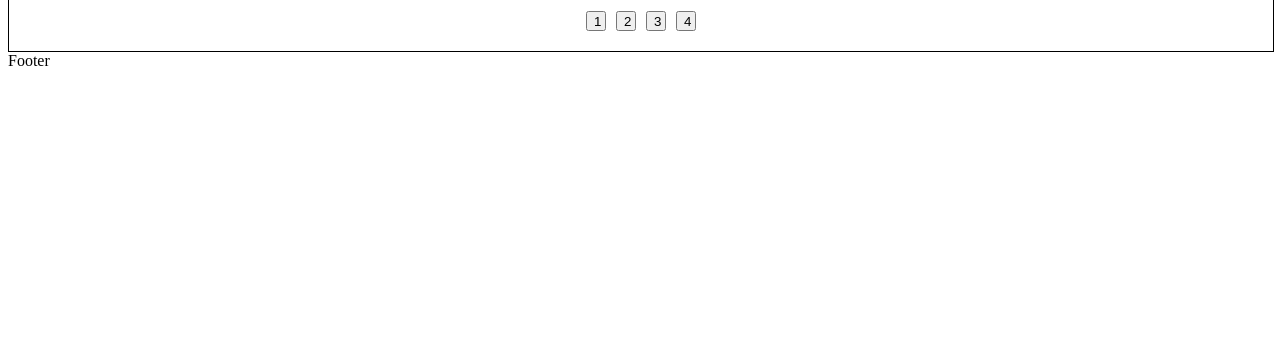
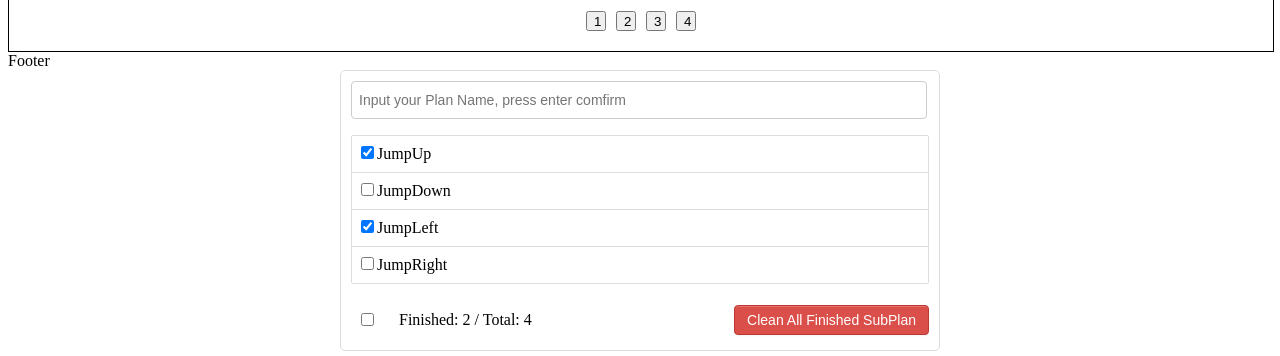
Before and after one commit to preyjk/KaiFitness, a React (Vite) app in the folder fitnessClient/: page / in a window 1280 px wide. Shown: the part 1310-1666 px from the top of the page. Before the commit the page ends 1388 px from the top, so only its background shows below. Built offline with nearby package versions, Linux system fonts and the light colour scheme.

Commit message:
update Plan Submit & delete & manage planlist --- Almost finished just need fit on project

```diff
--- a/fitnessClient/package.json
+++ b/fitnessClient/package.json
@@ -11,8 +11,11 @@
   "dependencies": {
     "babel-cli": "^6.26.0",
     "babel-preset-react-app": "^3.1.2",
+    "nanoid": "^4.0.2",
+    "prop-types": "^15.8.1",
     "react": "^18.2.0",
-    "react-dom": "^18.2.0"
+    "react-dom": "^18.2.0",
+    "uuid": "^9.0.0"
   },
   "devDependencies": {
     "@babel/core": "^7.21.4",
--- a/fitnessClient/src/App.js
+++ b/fitnessClient/src/App.js
@@ -5,6 +5,7 @@ import React from 'react';
 import Header from "./components/Header/Header";
 import Home from './components/HomePage/Home/Home';
 import Footer from "./components/Footer/Footer";
+import SubPlan from './components/PlanSubmitPage/SubPlan/SubPlan';
 
 var App = function App() {
 
@@ -13,7 +14,8 @@ var App = function App() {
     { className: '' },
     React.createElement(Header, null),
     React.createElement(Home, null),
-    React.createElement(Footer, null)
+    React.createElement(Footer, null),
+    React.createElement(SubPlan,null)
   );
 };
 
--- /dev/null
+++ b/fitnessClient/src/components/PlanSubmitPage/PlanIn/PlanIn.css
@@ -0,0 +1,14 @@
+.todo-header input{
+    width: 560px;
+    height: 28px;
+    font-size: 14px;
+    border: 1px solid #ccc;
+    border-radius: 4px;
+    padding: 4px 7px;
+}
+
+.todo-header input:focus{
+    outline: none;
+    border-color: rgba(82, 168, 236, 0.8);
+    box-shadow: inset 0 1px 1px rgba(0, 0, 0, 0.075), 0 0 8px rgba(82, 168, 236, 0.6);
+}
--- a/fitnessClient/src/components/PlanSubmitPage/PlanIn/PlanIn.jsx
+++ b/fitnessClient/src/components/PlanSubmitPage/PlanIn/PlanIn.jsx
@@ -1,11 +1,28 @@
 import React, { Component } from 'react'
+import PropTypes from 'prop-types'
+import {nanoid} from 'nanoid'
+import "./PlanIn.css"
 
-export default class
- extends Component {
+export default class extends Component {
+
+  static propTypes = {
+    addPlan:PropTypes.func.isRequired
+  }
+
+  handleEnter = (e)=>{
+    const {keyCode,target} = e
+    if(keyCode !== 13) return
+    if(target.value.trim()!==''){
+      const input = {id:nanoid(), name: target.value, done:false}
+      this.props.addPlan(input)
+      target.value = ''
+    }
+
+  }
   render() {
     return (
       <div className='todo-header'>
-        <input type="text" placeholder='Input your Plan Name, press enter comfirm' />
+        <input onKeyUp={this.handleEnter} type="text" placeholder='Input your Plan Name, press enter comfirm' />
       </div>
     )
   }
--- /dev/null
+++ b/fitnessClient/src/components/PlanSubmitPage/PlanItem/PlanItem.css
@@ -0,0 +1,33 @@
+li {
+    list-style: none;
+    height: 36px;
+    line-height: 36px;
+    padding: 0 5px;
+    border-bottom: 1px solid #ddd;
+}
+
+li label{
+    float: left;
+    cursor: pointer;
+}
+
+li label li input{
+    vertical-align: middle;
+    margin-right: 6px;
+    position: relative;
+    top: -1px;
+}
+
+li button{
+    float: right;
+    display: none;
+    margin-top: 3px;
+}
+
+li:before{
+    content: initial;
+}
+
+li:last-child{
+    border-bottom: none;
+}
--- a/fitnessClient/src/components/PlanSubmitPage/PlanItem/PlanItem.jsx
+++ b/fitnessClient/src/components/PlanSubmitPage/PlanItem/PlanItem.jsx
@@ -1,14 +1,40 @@
 import React, { Component } from 'react'
+import PropTypes from 'prop-types'
+import './PlanItem.css'
+
 
 export default class PlanItem extends Component {
+  state = {mouse:false}
+  static propTypes = {
+    updatePlan:PropTypes.func.isRequired,
+  }
+  handleMouse = (flag) =>{
+    return()=>{
+      this.setState({mouse:flag})
+    }
+  }
+  handleCheck=(id)=>{
+    return(e)=>{
+      this.props.updatePlan(id,e.target.checked)
+    }
+  }
+  handleDel=(id)=>{
+    return()=>{
+      if(confirm('Are your gonna delete this plan?')){
+        this.props.delPlan(id)
+      }
+    }
+  }
   render() {
+    const{id, name, done} = this.props
+    const{mouse} = this.state
     return (
-      <li>
+      <li style={{backgroundColor:mouse? '#ddd': '#fff'}} id={id} onMouseEnter={this.handleMouse(true)} onMouseLeave={this.handleMouse(false)}>
         <label htmlFor="">
-          <input type="checkbox" />
-          <span>SportName</span>
-          <button className='btn btn-danger' style={{display:'none'}}>Delete</button>
+          <input type="checkbox" checked={done} onChange={this.handleCheck(id)}/>
+          <span>{name}</span>
         </label>
+          <button className='btn btn-danger' style={{display:mouse?'block':'none'}} onClick={this.handleDel(id)}>Delete</button>
       </li>
     )
   }
--- /dev/null
+++ b/fitnessClient/src/components/PlanSubmitPage/PlanList/PlanList.css
@@ -0,0 +1,15 @@
+.todo-main{
+    margin-left: 0px;
+    border: 1px solid #ddd;
+    border-radius: 2px;
+    padding: 0;
+}
+
+.todo-empty{
+    height: 40px;
+    line-height: 40px;
+    border: 1px solid #ddd;
+    border-radius: 2px;
+    padding-left: 5px;
+    margin-top: 10px;
+}
--- a/fitnessClient/src/components/PlanSubmitPage/PlanList/PlanList.jsx
+++ b/fitnessClient/src/components/PlanSubmitPage/PlanList/PlanList.jsx
@@ -1,11 +1,23 @@
 import React, { Component } from 'react'
+import PropTypes from 'prop-types'
 import PlanItem from '../PlanItem/PlanItem'
+import './PlanList.css'
 
 export default class PlanList extends Component {
+  static propTypes = {
+    todolist:PropTypes.array.isRequired,
+    updatePlan:PropTypes.func.isRequired,
+    delPlan:PropTypes.func.isRequired
+  }
   render() {
+    const {todolist,updatePlan,delPlan} = this.props
     return (
       <ul className='todo-main'>
-        <PlanItem />
+        {
+          todolist.map((todo)=>{
+            return <PlanItem key={todo.id} {...todo} updatePlan={updatePlan} delPlan={delPlan}/>
+          })
+        }
       </ul>
     )
   }
--- /dev/null
+++ b/fitnessClient/src/components/PlanSubmitPage/PlanSum/PlanSum.css
@@ -0,0 +1,24 @@
+.todo-footer{
+    height: 40px;
+    line-height: 40px;
+    padding-left: 6px;
+    margin-top: 5px;
+}
+
+.todo-footer label{
+    display: inline-block;
+    margin-right: 20px;
+    cursor: pointer;
+}
+
+.todo-footer label input{
+    position: relative;
+    top: -1px;
+    vertical-align: middle;
+    margin-right: 5px;
+}
+
+.todo-footer button{
+    float: right;
+    margin-top: 5px;
+}
--- a/fitnessClient/src/components/PlanSubmitPage/PlanSum/PlanSum.jsx
+++ b/fitnessClient/src/components/PlanSubmitPage/PlanSum/PlanSum.jsx
@@ -1,16 +1,26 @@
 import React, { Component } from 'react'
+import './PlanSum.css'
 
 export default class  extends Component {
+  handleSelAll=(e)=>{
+    this.props.selAll(e.target.checked)
+  }
+  handeldelFinished=()=>{
+    this.props.delFinished()
+  }
   render() {
+    const {todolist} = this.props
+    const finishedCount = todolist.reduce((pre,cur)=> pre + (cur.done?1:0),0)
+    const todolistLen = todolist.length
     return (
       <div className='todo-footer'>
         <label htmlFor="">
-            <input type="checkbox" />
+            <input type="checkbox" checked={finishedCount===todolistLen && todolistLen!==0?true:false} onChange={this.handleSelAll}/>
         </label>
         <span>
-            <span>Finished:0</span> / Sum: 10
+            <span>Finished: {finishedCount}</span> / Total: {todolistLen}
         </span>
-        <button className='btn btn-danger'>Clean All Finished SubPlan</button>
+        <button onClick={this.handeldelFinished} className='btn btn-danger'>Clean All Finished SubPlan</button>
 
       </div>
     )
--- a/fitnessClient/src/components/PlanSubmitPage/SubPlan/SubPlan.jsx
+++ b/fitnessClient/src/components/PlanSubmitPage/SubPlan/SubPlan.jsx
@@ -1,6 +1,6 @@
 import React, { Component } from 'react'
-import Header from '../../Header/Header'
-import Footer from '../../Footer/Footer'
+// import Header from '../../Header/Header'
+// import Footer from '../../Footer/Footer'
 import PlanIn from '../PlanIn/PlanIn'
 import PlanList from '../PlanList/PlanList'
 import PlanSum from '../PlanSum/PlanSum'
@@ -11,20 +11,55 @@ export default class SubPlan extends Component {
     state = {todolist:[
         {id:'001', name:'JumpUp', done:true},
         {id:'003', name:'JumpDown', done:false},
-        {id:'002', name:'JumpLeft', done:true}
-        {id:'004', name:'JumpRight', done:false},
+        {id:'002', name:'JumpLeft', done:true},
+        {id:'004', name:'JumpRight', done:false}
     ]}
+    addPlan = (input)=>{
+        const {todolist} = this.state
+        const newTodolist = [input,...todolist]
+        this.setState({todolist:newTodolist})
+    }
+    updatePlan = (id,done)=>{
+        const{todolist} = this.state
+        const newTodolist = todolist.map((todo)=>{
+            if(todo.id === id) return {...todo,done}
+            else return todo
+        })
+        this.setState({todolist:newTodolist})
+    }
+    delPlan = (id)=>{
+        const{todolist} = this.state
+        const newTodolist = todolist.filter((todo)=>{
+            return todo.id !== id
+        })
+        this.setState({todolist:newTodolist})
+    }
+    selAll=(flag)=>{
+        const{todolist}=this.state
+        const newTodolist = todolist.map((todo)=>{
+            return {...todo,done:flag}
+        })
+        this.setState({todolist:newTodolist})
+    }
+    delFinished=()=>{
+        const{todolist} = this.state
+        const newTodolist = todolist.filter((todo)=>{
+            return !todo.done
+        })
+        this.setState({todolist:newTodolist})
+    }
     render() {
+        const{todolist} = this.state
         return (
-        <div className='todo-container'>
-            <div className="todo-wrap">
-                <Header />
-                <PlanIn />
-                <PlanList todolist={todolist}/>
-                <PlanSum />
-                <Footer />
+            <div className='todo-container'>
+                <div className="todo-warp">
+                    {/* <Header /> */}
+                    <PlanIn addPlan={this.addPlan} />
+                    <PlanList todolist={todolist} updatePlan={this.updatePlan} delPlan={this.delPlan}/>
+                    <PlanSum todolist={todolist} selAll={this.selAll} delFinished={this.delFinished}/>
+                    {/* <Footer /> */}
+                </div>
             </div>
-        </div>
         )
     }
 }
```
Also changed, not shown: fitnessClient/src/App.jsx (+9 -8 lines), 2 other files (tests, documents, lock files or other folders).
